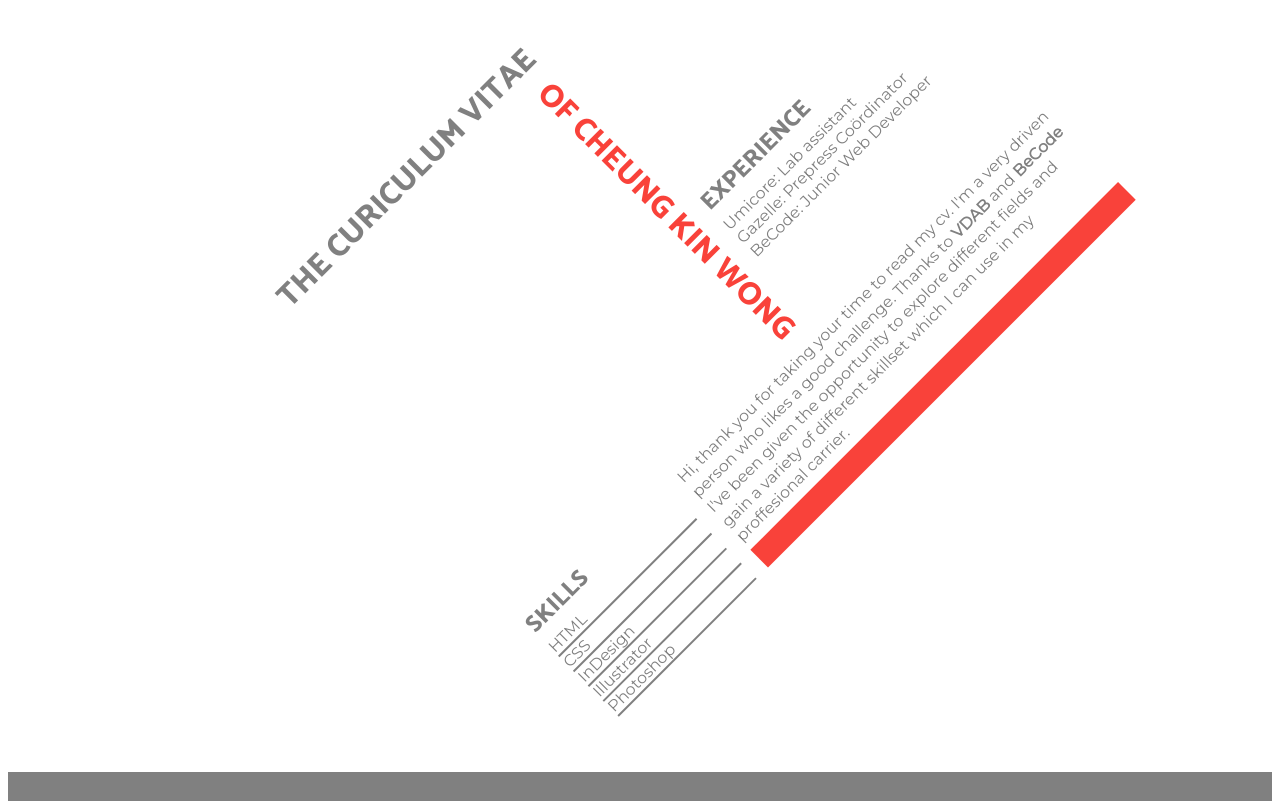
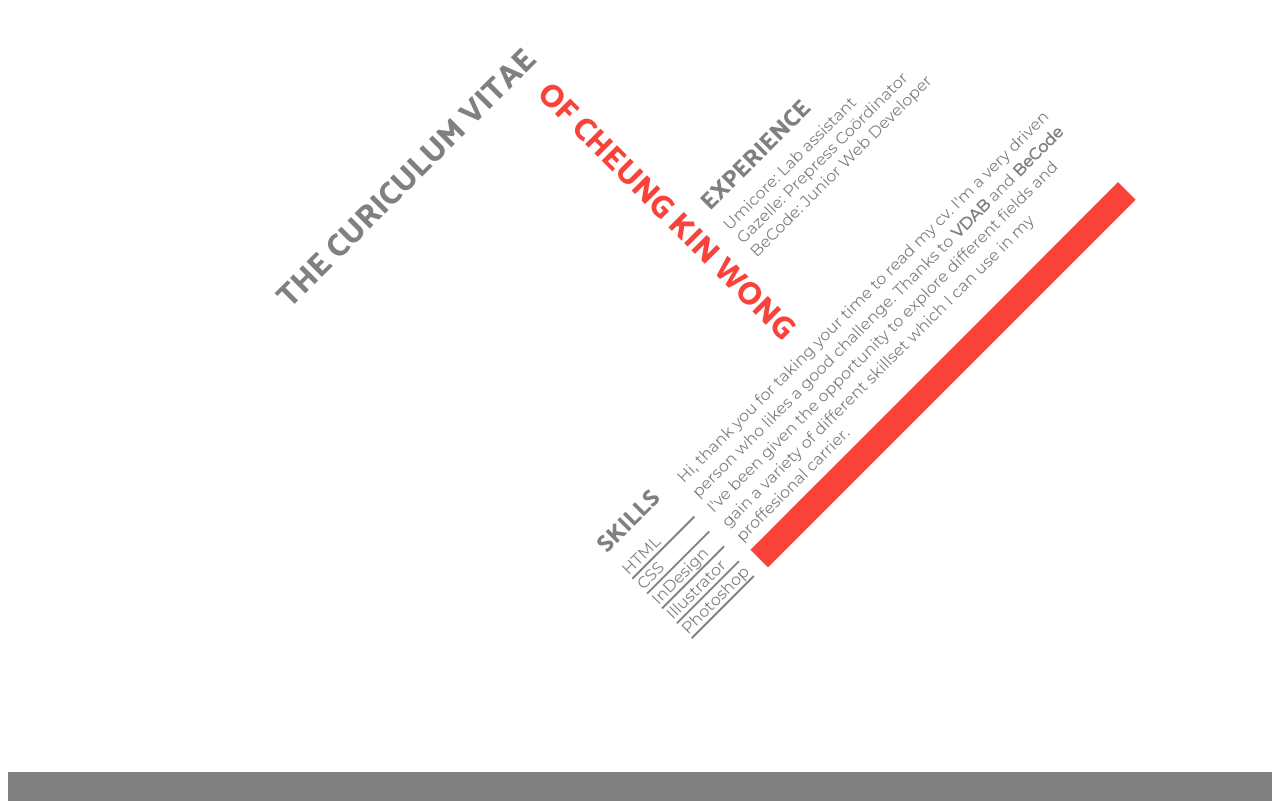
Before and after one commit to cheungkinwong/My-CV, a plain HTML site: page index.html in a window 1280 px wide. Shown: the top 801 px of the page. Drawn offline with Linux system fonts and the light colour scheme.

Commit message:
fixed skills justify

```diff
--- a/style.css
+++ b/style.css
@@ -80,7 +80,7 @@ header {
   display: grid;
   grid-column: 2 / 3;
   grid-row: 4 / span 2;
-  align-self: end;
+  justify-self: end;
 }
 
 .intro {
```
